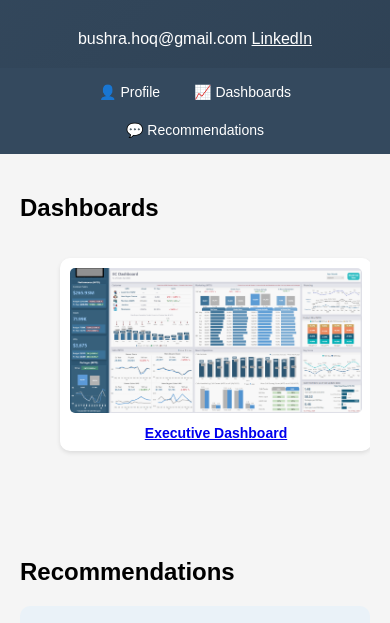
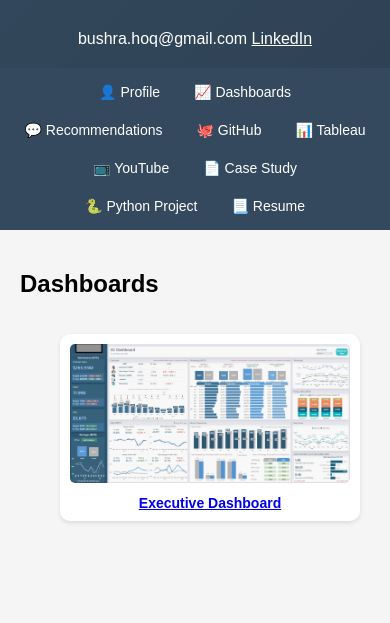
Before and after one commit to Bhoq/Bhoq.github.io, a plain HTML site: page index.html in a window 390 px wide. Shown: the part 105-728 px from the top of the page. Drawn offline with Linux system fonts and the light colour scheme.

Commit message:
Update index.html

```diff
--- a/index.html
+++ b/index.html
@@ -78,8 +78,8 @@
       padding-bottom: 10px;
     }
     .dashboard-grid figure {
-      flex: 0 0 auto;
-      width: 300px;
+      min-width: 300px;
+      flex-shrink: 0;
       position: relative;
       background: white;
       padding: 10px;
@@ -89,9 +89,7 @@
     }
     .dashboard-grid img {
       width: 100%;
-      height: auto;
       border-radius: 5px;
-      object-fit: contain;
     }
     .dashboard-title {
       font-weight: bold;
@@ -167,12 +165,6 @@
       from { opacity: 0; transform: translateY(-10px); }
       to { opacity: 1; transform: translateY(0); }
     }
-
-    @media (max-width: 768px) {
-      .dashboard-grid figure {
-        width: 80vw;
-      }
-    }
   </style>
 </head>
 <body>
@@ -187,12 +179,18 @@
     <a href="profile.html" target="_blank">👤 Profile</a>
     <a href="#dashboards">📈 Dashboards</a>
     <a href="#recommendations">💬 Recommendations</a>
-  </nav>
+    <a href="https://github.com/Bhoq" target="_blank">🐙 GitHub</a>
+    <a href="https://public.tableau.com/app/profile/bushrah" target="_blank">📊 Tableau</a>
+    <a href="https://youtube.com/@Tableautricksntip" target="_blank">📺 YouTube</a>
+    <a href="case-study.docx" download>📄 Case Study</a>
+    <a href="python-project.docx" download>🐍 Python Project</a>
+    <a href="Resume.docx" download>📃 Resume</a>
+</nav>
   <div class="content" id="dashboards">
     <h2>Dashboards</h2>
     <div class="dashboard-grid">
       <a href="ECdashboard.png" target="_blank">
-        <figure data-tooltip="Executive Dashboard features with advanced DAX, bookmarks, slicers, buttons.">
+        <figure data-tooltip="Techniques used: Auto Navigation Panel, Selection, Bookmark, Figma, Parameters, Buttons, DAX, Filters, Parameters, Slicer, Custom Date table with dynamic title and Axis">
           <img src="ECdashboard.png" alt="Executive Dashboard">
           <figcaption class="dashboard-title">Executive Dashboard</figcaption>
         </figure>
@@ -216,13 +214,13 @@
         </figure>
       </a>
       <a href="LinearRegression.png" target="_blank">
-        <figure data-tooltip="Predictive modeling with regression line and R-squared.">
+        <figure data-tooltip="Predictive modeling with regression fit line and R2.">
           <img src="LinearRegression.png" alt="Linear Regression">
           <figcaption class="dashboard-title">Linear Regression</figcaption>
         </figure>
       </a>
       <a href="MultipleBMI.png" target="_blank">
-        <figure data-tooltip="KPI monitoring with filters, drilldowns, and bookmarks.">
+        <figure data-tooltip="KPI monitoring for multiple metrics in real-time.">
           <img src="MultipleBMI.png" alt="Multiple KPI Monitor">
           <figcaption class="dashboard-title">Multiple KPI Monitor</figcaption>
         </figure>
@@ -258,8 +256,3 @@
       </div>
     </div>
   </div>
-  <footer>
-    <p>&copy; 2025 Bushra Hoq. All rights reserved.</p>
-  </footer>
-</body>
-</html>
```
